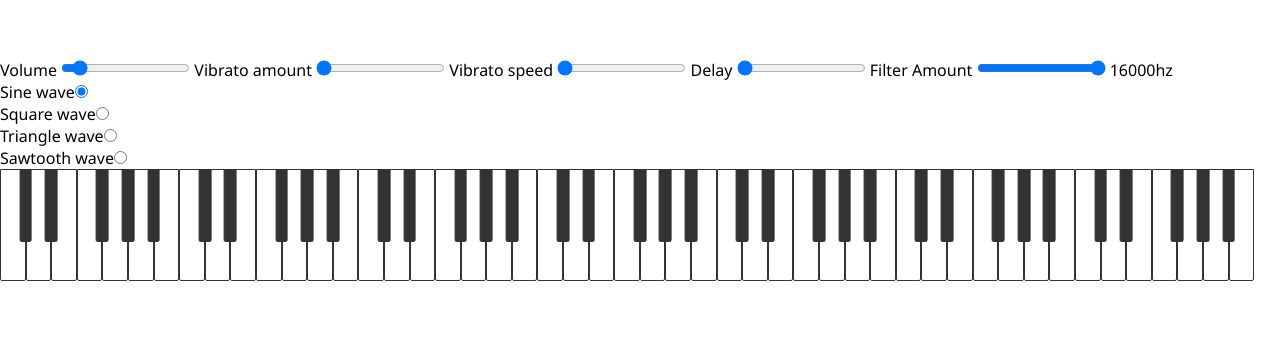
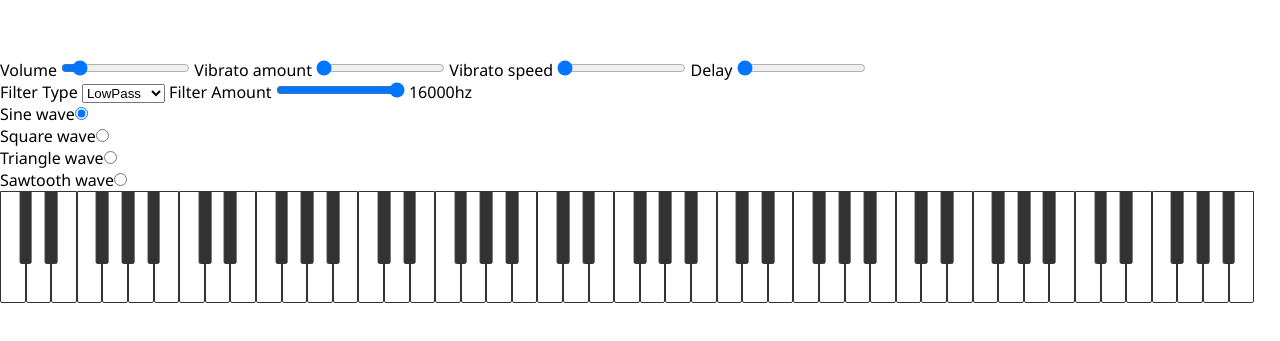
Before and after one commit to emiliodominguez/web-audio-api-synth, a plain HTML site: page index.html in a window 1280 px wide. Shown: the part 181-522 px from the top of the page. Drawn offline with Linux system fonts and the light colour scheme.

Commit message:
added more filter types

```diff
--- a/index.html
+++ b/index.html
@@ -22,8 +22,17 @@
                 <label for="delay">Delay</label>
                 <input type="range" id="delay" min="0" max="1" step="0.01" value="0" />
 
+                <br />
+                <label for="filterType">Filter Type</label>
+                <select name="filterType" id="filterType">
+                    <option>LowPass</option>
+                    <option>BandPass</option>
+                    <option>HighPass</option>
+                </select>
+
+
                 <label for="filterAmount">Filter Amount</label>
-                <input type="range" id="filterAmount" min="0" max="16000" step="0.01" value="16000" />
+                <input type="range" id="filterAmount" min="0" max="20000" step="0.01" value="20000" />
                 <span id="filterInfo">16000hz</span>
 
                 <div id="wave-forms"></div>
--- a/js/constants/html-elements.js
+++ b/js/constants/html-elements.js
@@ -8,6 +8,8 @@ export const vibratoSpeedControl = keyboardSetup.querySelector("#vibrato-speed")
 
 export const delayControl = keyboardSetup.querySelector("#delay");
 
+export const filterType = keyboardSetup.querySelector("#filterType");
+
 export const filterAmountControl = keyboardSetup.querySelector("#filterAmount");
 
 export const filterInfo = keyboardSetup.querySelector("#filterInfo");
--- a/js/keyboard-keys.js
+++ b/js/keyboard-keys.js
@@ -1,4 +1,4 @@
-import { keyboardKeys, filterAmountControl, filterInfo } from "./constants/html-elements.js";
+import { keyboardKeys, filterAmountControl, filterInfo, filterType } from "./constants/html-elements.js";
 import { audioContext, masterVolume, mainOscillator, filter } from "./constants/audio.js";
 import { notes } from "./constants/notes.js";
 
@@ -8,6 +8,7 @@ let mouseDown = false;
 window.addEventListener("mousedown", () => (mouseDown = true));
 window.addEventListener("mouseup", () => (mouseDown = false));
 filterAmountControl.addEventListener("change", () => filterInfo.textContent = `${filterAmountControl.value}hz`);
+filterType.addEventListener("change", () => console.log(filterType.value.toLowerCase()) )
 //#endregion
 
 /**
@@ -29,6 +30,7 @@ export function playNote(frequency, velocity = 127) {
     noteOscillator.connect(velocityGain);
     velocityGain.connect(filter);
     filter.frequency.value = filterAmountControl.value;
+    filter.type = filterType.value.toLowerCase();
 
     filter.connect(masterVolume);
     noteOscillator.start();
```
